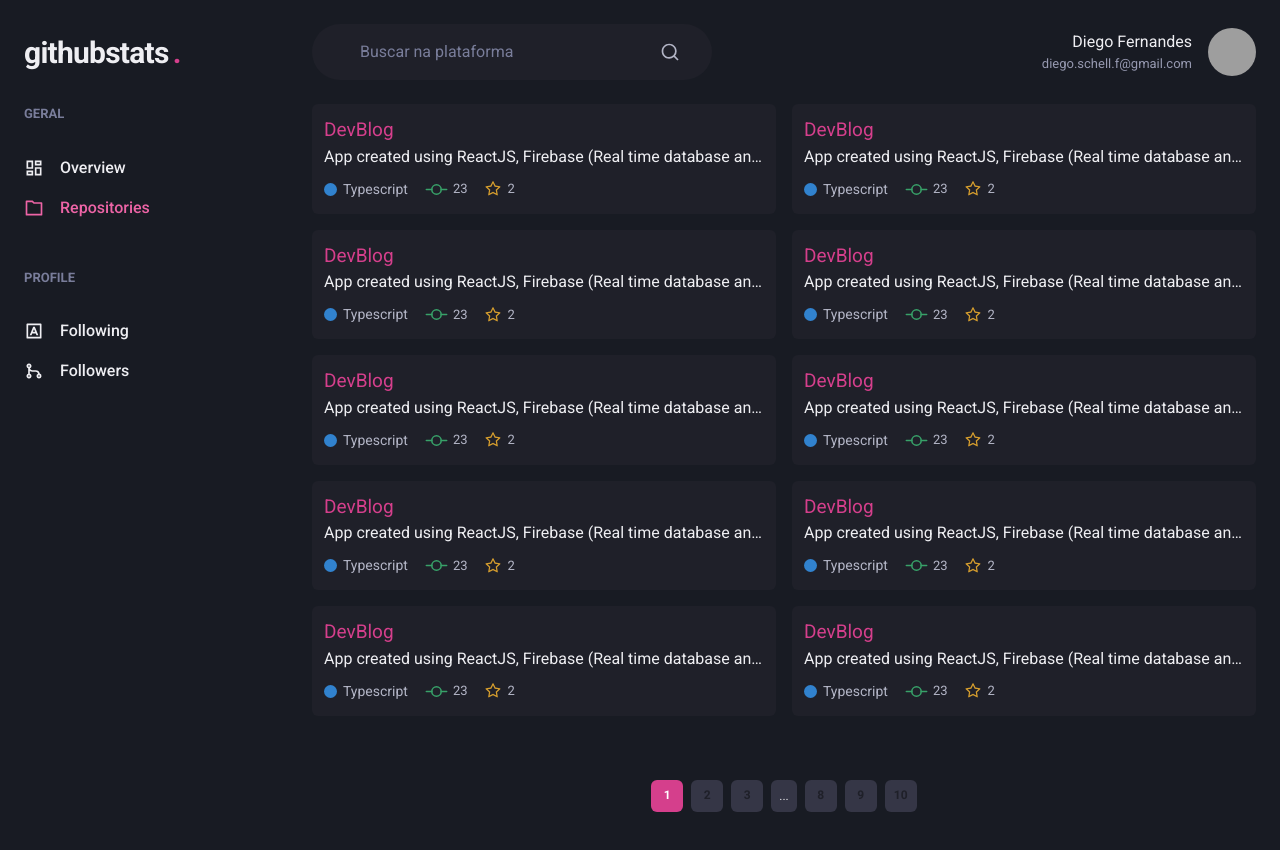
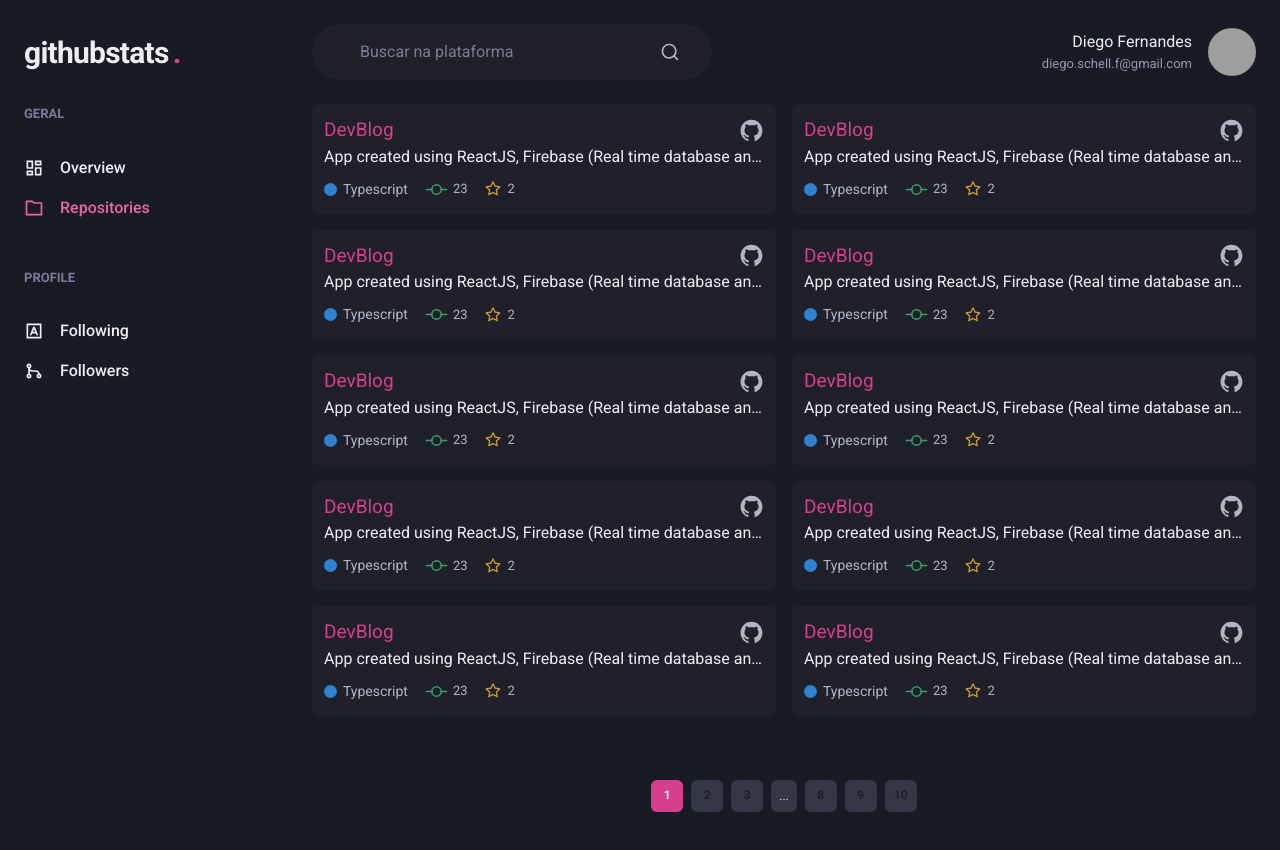
Before and after one commit to ViniSCode/githubstats, a Next.js app: page /repos in a window 1280 px wide. Shown: the top 850 px of the page. Built offline with nearby package versions, Linux system fonts and the light colour scheme; grey boxes are pictures that could not be loaded.

Commit message:
github icon

```diff
--- a/src/components/Repo/index.tsx
+++ b/src/components/Repo/index.tsx
@@ -1,12 +1,15 @@
-import { Box, HStack, Icon, Text } from "@chakra-ui/react";
+import { Box, Flex, HStack, Icon, Text } from "@chakra-ui/react";
 import { BsCircleFill } from 'react-icons/bs'
 import { IoGitCommitOutline } from 'react-icons/io5'
-import { AiOutlineStar } from 'react-icons/ai'
+import { AiFillGithub, AiOutlineStar } from 'react-icons/ai'
 
 export function Repo () {
   return (
     <Box bg="gray.800" p="3" borderRadius="md" w="100%" maxWidth="100%">
-      <Text fontSize="19px" color="pink.500">DevBlog</Text>
+      <Flex alignItems="center" justify="space-between">
+        <Text fontSize="19px" color="pink.500">DevBlog</Text>
+        <Icon as={AiFillGithub} fontSize="25px" color="gray.200"/>
+      </Flex>
       <Text fontSize="16px" noOfLines={1}>App created using ReactJS, Firebase (Real time database and Firebase ...</Text>
       <HStack display="flex" align="center" mt="2" spacing="4">
        <Box display="flex" alignItems="center">
```
Also changed, not shown: 1 other file (tests, documents, lock files or other folders).
